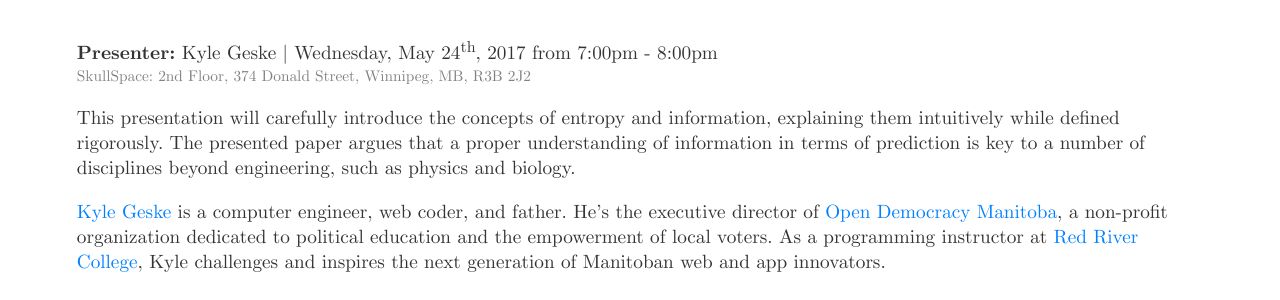
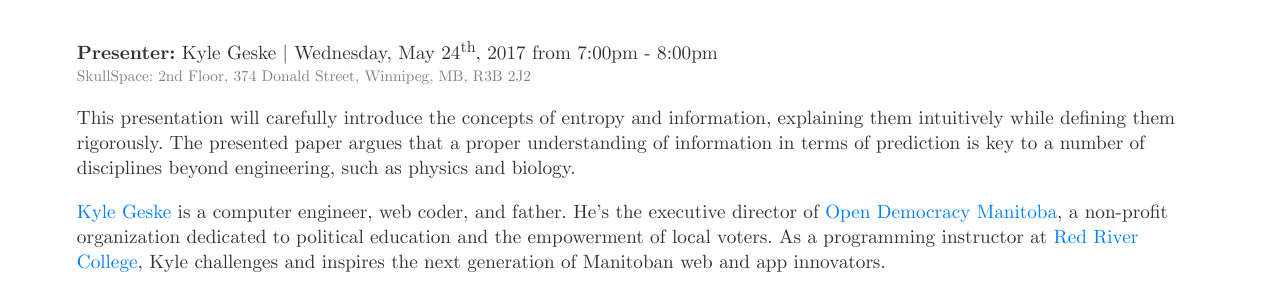
Before and after one commit to pwlwpg/pwlwpg.github.io, a Jekyll site: the page built from _events/2017-05-24-kyle-geske.md, in a window 1280 px wide. Shown: the part 193-493 px from the top of the page. Built offline with Jekyll 4.4.1, drawn with Linux system fonts in a browser that asks for light colours.

Commit message:
Fix grammar.

```diff
--- a/_events/2017-05-24-kyle-geske.md
+++ b/_events/2017-05-24-kyle-geske.md
@@ -8,6 +8,6 @@ location:  skullspace
 upcoming:  true
 ---
 
-This presentation will carefully introduce the concepts of entropy and information, explaining them intuitively while defined rigorously. The presented paper argues that a proper understanding of information in terms of prediction is key to a number of disciplines beyond engineering, such as physics and biology.
+This presentation will carefully introduce the concepts of entropy and information, explaining them intuitively while defining them rigorously. The presented paper argues that a proper understanding of information in terms of prediction is key to a number of disciplines beyond engineering, such as physics and biology.
 
 [Kyle Geske](http://stungeye.com/) is a computer engineer, web coder, and father. He's the executive director of [Open Democracy Manitoba](http://opendemocracymanitoba.ca/), a non-profit organization dedicated to political education and the empowerment of local voters. As a programming instructor at [Red River College](http://www.rrc.ca/), Kyle challenges and inspires the next generation of Manitoban web and app innovators.
```
